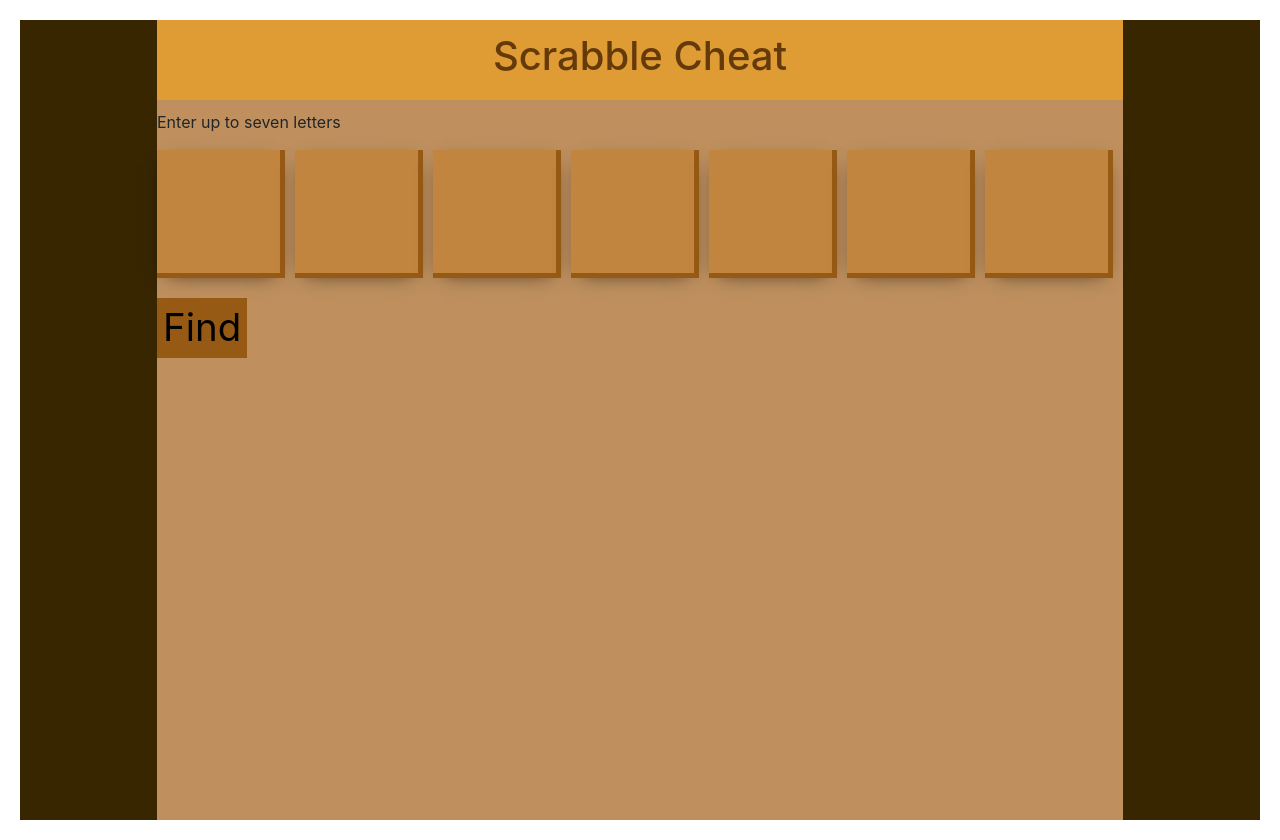
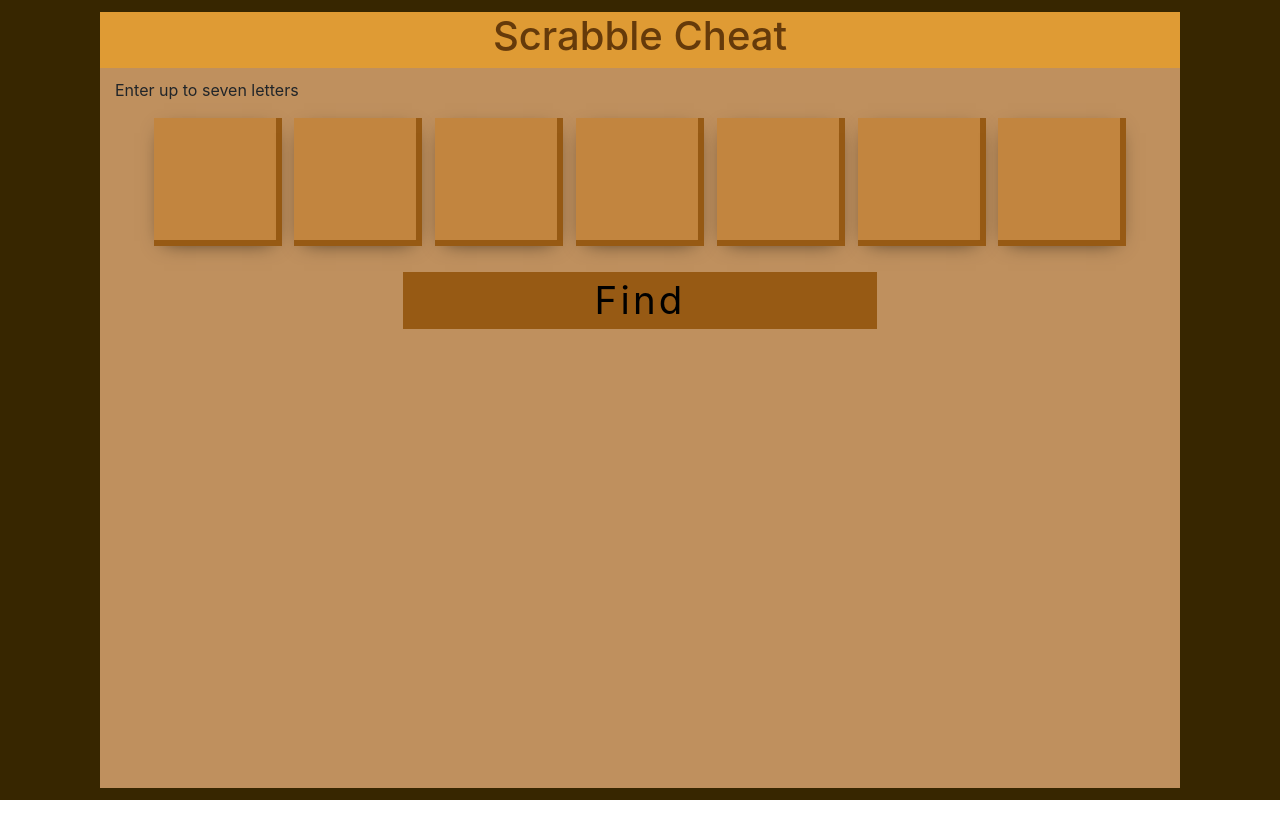
Before and after one commit to wesjones15/scrabble-cheat-v2, a React (Create React App) app: page / in a window 1280 px wide. After the commit the page ends 800 px from the top, so only its background shows below. Built offline with nearby package versions, Linux system fonts and the light colour scheme.

Commit message:
more css

```diff
--- a/src/components/InputForm.js
+++ b/src/components/InputForm.js
@@ -4,9 +4,13 @@ export class Form extends React.Component {
     render() {
         return (
             <form onSubmit={this.props.getWords}>
-                <div className="column">
+                <div className="container">
+                    <div className="row">
+                        <div className="col form">
                             <p>Enter up to seven letters</p>
-                    <div className="form">
+                        </div>
+                    </div>
+                    <div className="row form">
                             <input className="sevenTileStyle" onChange={this.props.onInputChange} type="text" />
                             <input className="sevenTileStyle" onChange={this.props.onInputChange} type="text" />
                             <input className="sevenTileStyle" onChange={this.props.onInputChange} type="text" />
@@ -15,8 +19,8 @@ export class Form extends React.Component {
                             <input className="sevenTileStyle" onChange={this.props.onInputChange} type="text" />
                             <input className="sevenTileStyle" onChange={this.props.onInputChange} type="text" />
                     </div>
-                    <div className="form">
-                        <button className="form-button">Find</button>
+                    <div className="row form form-button">
+                        <button className="form-button__display">Find</button>
                     </div>
                 </div>
             </form>
--- a/src/components/ScrabbleCheatApp.js
+++ b/src/components/ScrabbleCheatApp.js
@@ -51,9 +51,8 @@ export class ScrabbleCheatApp extends React.Component {
         return (
             <div>
                 <div className="wrapper">
-                    <div className="main">
                     <div className="container">
-                            <div className="column">
+                        <div className="column container">
                             <div className="title-container">
                                 <h1>Scrabble Cheat</h1>
                             </div>
@@ -70,7 +69,6 @@ export class ScrabbleCheatApp extends React.Component {
                     </div>
                 </div>
             </div>
-            </div>
         )
     }
 }
--- a/src/styles/InputForm.css
+++ b/src/styles/InputForm.css
@@ -1,35 +1,40 @@
 .form {
     align-items: center;
     justify-content: center;
-    text-align: center;
+    /* text-align: center; */
+
 }
 
 .sevenTileStyle {
     background: #c2853f;
     border: none;
-    border-bottom: 5px solid #975a14;
-    border-right: 5px solid #975a14;
-    display: inline-block;
+    border-bottom: .5vw solid #975a14;
+    border-right: .5vw solid #975a14;
+    /* display: inline-block; */
     align-items: center;
     justify-content: center;
     text-align: center;
     height: 10vw;
     width: 10vw;
     font-size: 9vw;
-    margin-right: 10px;
-    margin-bottom: 20px;
+    margin: 0 0.5vw 2vw 0.5vw;
+    /* margin-right: 1vw;
+    margin-bottom: 2vw; */
     box-shadow: 0px 5px 20px -10px rgba(0,0,0,0.75);
 
 }
 
+.form-button__display {
+    background: #975a14;
+    border: none;
+    font-size: 3vw;
+    text-align: center;
+    letter-spacing: 0.25vw;
+    padding: 0 15vw;
+}
+
 .form-button {
-    /* width: 90%; */
-    font-size: 3vw;
     display: flex;
     align-items: center;
     justify-content: center;
-    text-align: center;
-    border: none;
-    background: #975a14;
-
 }
--- a/src/styles/ScrabbleCheatApp.css
+++ b/src/styles/ScrabbleCheatApp.css
@@ -6,24 +6,14 @@
     align-items: center;
 }
 
-.main {
-    /* height: 90vh;
-    background: #ff0000;
-    box-shadow: 0px 13px 40px -13px rgba(0,0,0,0.75);
-    width: 100vw;
-    margin: 0 auto; */
-}
-
 .title-container {
-    height: 10vh;
-    width: 100%;
+    align-items: center;
     background: #df9b34;
-    /* background-size: cover; */
+    color: #653a0a;
     display: flex;
-    align-items: center;
+    /* height: 10vh; */
     justify-content: center;
     text-align: center;
-    color: #653a0a;
 }
 
 .form-container {
--- a/src/styles/base.css
+++ b/src/styles/base.css
@@ -1,6 +1,6 @@
 body {
-    margin: auto;
-    padding: 20px;
+    /* margin: auto; */
+    /* padding: 20px; */
     justify-content: center;
 
 }
```
Lines whose indentation alone changed are shown as unchanged.
